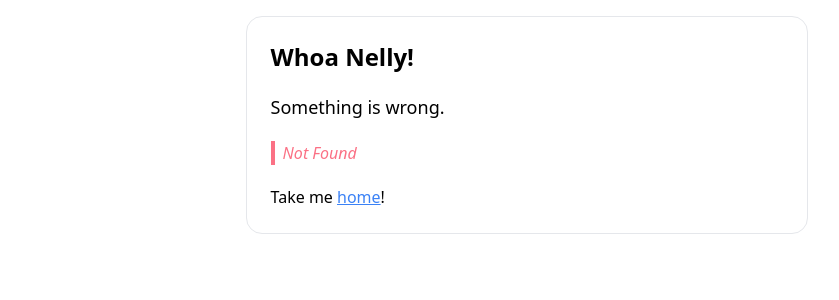
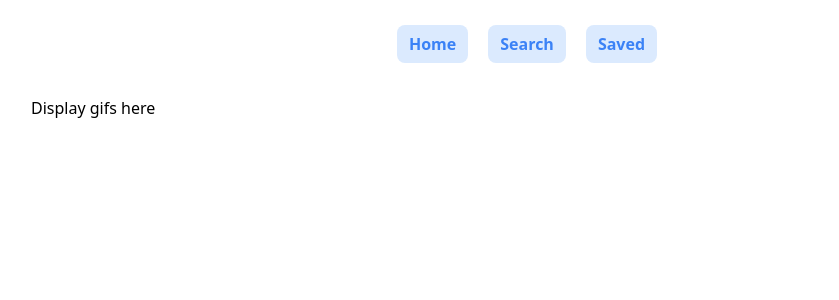
Before and after one commit to philipchristopher/giphy-search, a React (Vite) app: page /saved in a window 1280 px wide. Before the commit this address had no page. Shown: the top 300 px of the page, without its empty margins (113-952 px from the left). Built offline with nearby package versions, Linux system fonts and the light colour scheme.

Commit message:
feat: add Saved Gifs nav and page skeleton

```diff
--- a/src/routes/RootPage.tsx
+++ b/src/routes/RootPage.tsx
@@ -8,6 +8,10 @@ const navLinks = [
   {
     name: "Search",
     path: "/search",
+  },
+  {
+    name: "Saved",
+    path: "/saved",
   },
 ];
 
--- /dev/null
+++ b/src/routes/SavedPage.tsx
@@ -0,0 +1,17 @@
+import { GifList } from "../components/GifList";
+
+/**
+ * Displays the gifs saved by the user.
+ */
+const SavedPage = () => {
+  //   const { gifs } = useSearchGifs();
+
+  return (
+    <div className="space-y-10">
+      <p>Display gifs here</p>
+      <GifList gifs={[]} />
+    </div>
+  );
+};
+
+export { SavedPage };
--- a/src/routes/router.tsx
+++ b/src/routes/router.tsx
@@ -3,6 +3,7 @@ import { RootPage } from "../routes/RootPage";
 import { TrendingPage } from "./TrendingPage";
 import { SearchPage } from "../routes/SearchPage";
 import { ErrorPage } from "./ErrorPage";
+import { SavedPage } from "./SavedPage";
 
 const router = createBrowserRouter([
   {
@@ -22,6 +23,10 @@ const router = createBrowserRouter([
         path: "search/:query",
         element: <SearchPage />,
       },
+      {
+        path: "saved",
+        element: <SavedPage />,
+      },
     ],
   },
 ]);
```
